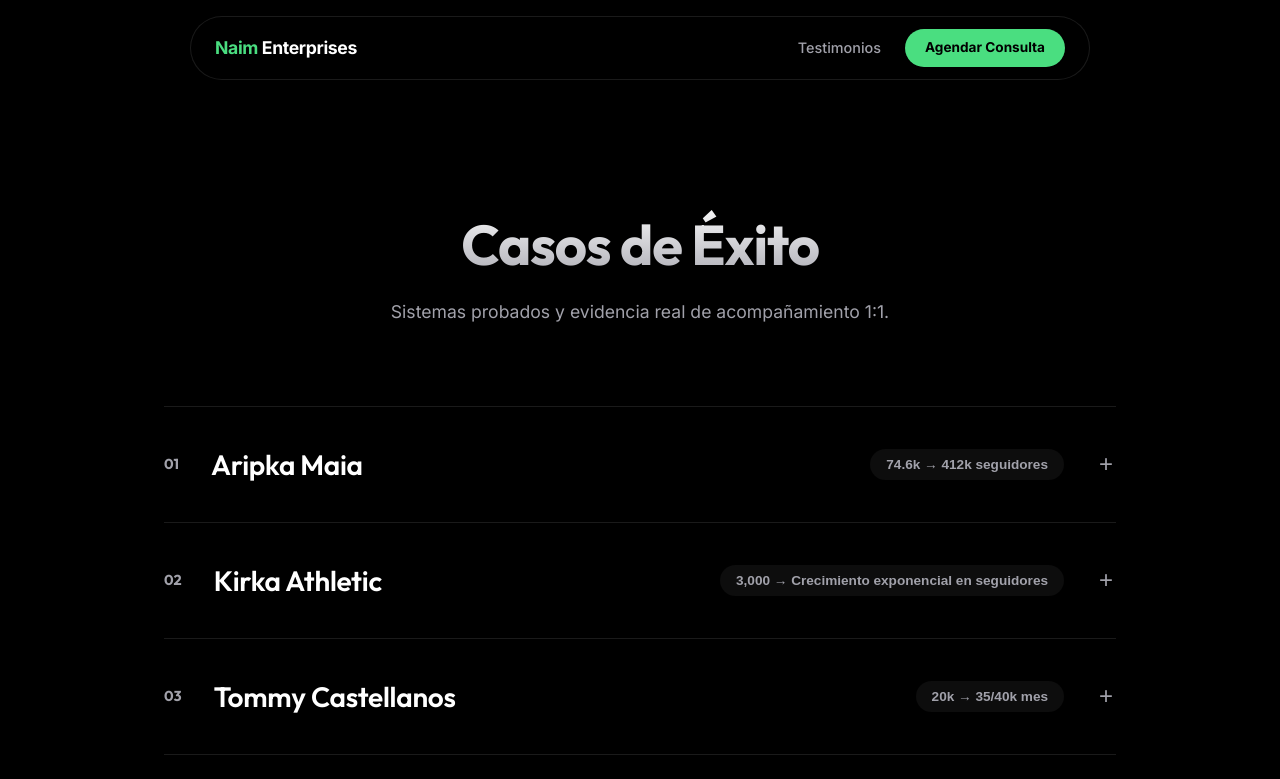
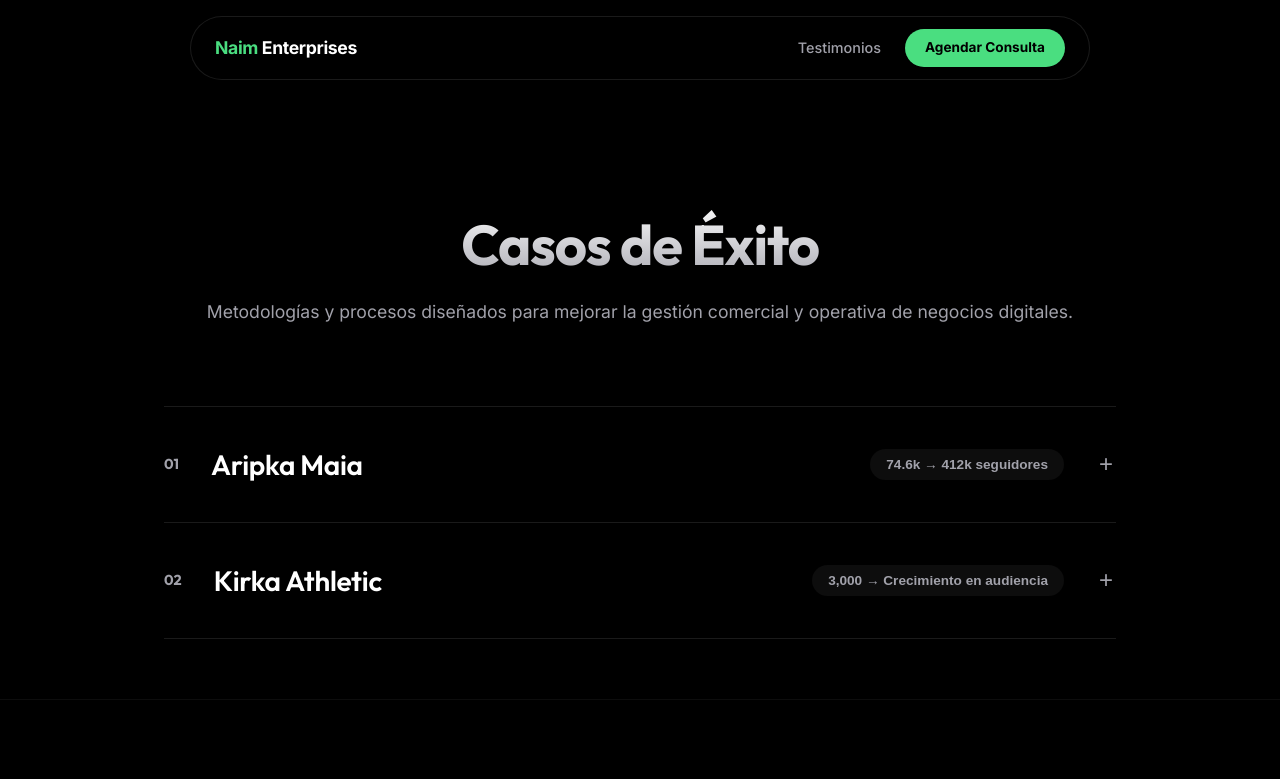
Before and after one commit to aleexxrodriguezz/Naim-Portfolio, a Next.js app: page /testimonios in a window 1280 px wide. Shown: the top 779 px of the page. Built offline with nearby package versions, Linux system fonts and the light colour scheme.

Commit message:
Finalización: Eliminación de testimonio de Tommy y ajuste final de textos Stripe-friendly en toda la web

```diff
--- a/src/app/testimonios/page.js
+++ b/src/app/testimonios/page.js
@@ -10,8 +10,8 @@
     role: "Coach & Astróloga",
     growth: "74.6k → 412k seguidores",
     details: [
-      "Escalamiento de marca personal a nivel internacional.",
-      "Optimización de sistemas de adquisición de clientes.",
+      "Mejora del posicionamiento de marca personal a nivel internacional.",
+      "Optimización de estrategias de adquisición de clientes.",
       "Acompañamiento estratégico 1:1."
     ],
     before: "/aripka_before.jpg",
@@ -21,30 +21,16 @@
   {
     name: "Kirka Athletic",
     role: "Fitness & Lifestyle",
-    growth: "3,000 → Crecimiento exponencial en seguidores",
+    growth: "3,000 → Crecimiento en audiencia",
     details: [
-      "Kirka empezó con solo 3,000 seguidores.",
-      "Desarrollo de estrategia de contenido viral.",
+      "Kirka inició con una base de 3,000 seguidores.",
+      "Desarrollo de estrategia de contenido y alcance.",
       "Acompañamiento en la profesionalización de la marca.",
-      "monetización de audiencia."
+      "Optimización de procesos de monetización."
     ],
     before: null,
     after: "/kirka_after.jpg",
     evidence: "/kirka_evidence.jpg"
-  },
-  {
-    name: "Tommy Castellanos",
-    role: "Negocios Digitales",
-    growth: "20k → 35/40k mes",
-    details: [
-      "Pasó de facturar 20k a 35/40k de forma recurrente.",
-      "Optimización de procesos de venta y cierre.",
-      "Escalamiento de infraestructura comercial.",
-      "Adquisición de clientes cualificados."
-    ],
-    before: null,
-    after: "/tommy_after.jpg",
-    evidence: "/tommy_evidence.jpg"
   }
 ];
 
@@ -57,7 +43,7 @@
       <section className={styles.section}>
         <div className="container">
           <h1 className="text-gradient">Casos de Éxito</h1>
-          <p className={styles.subtitle}>Sistemas probados y evidencia real de acompañamiento 1:1.</p>
+          <p className={styles.subtitle}>Metodologías y procesos diseñados para mejorar la gestión comercial y operativa de negocios digitales.</p>
 
           <div className={styles.accordion}>
             {cases.map((c, i) => (
--- a/src/components/Hero.js
+++ b/src/components/Hero.js
@@ -32,7 +32,6 @@
           </div>
           <div className={`${styles.statPill} glass`}>
             <span className={styles.pillIcon}>🚀</span>
-            <span className={styles.pillLabel}>Indicadores Operativos</span>
           </div>
         </div>
       </div>
```
